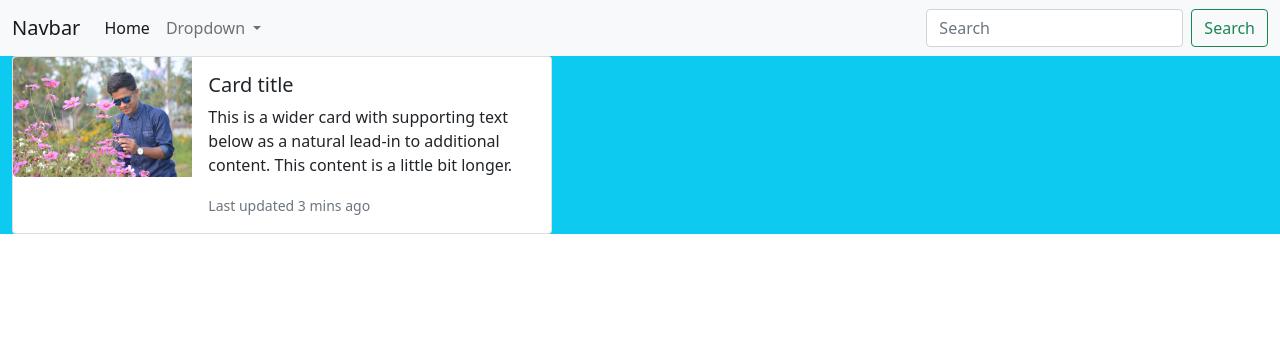
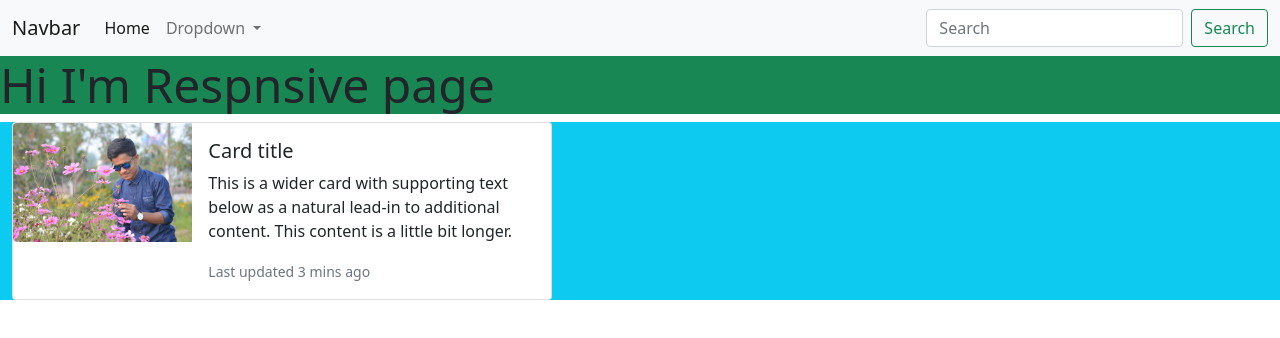
Before and after one commit to parvez-swe/github, a plain HTML site: page index.html in a window 1280 px wide. Drawn offline with nearby package versions, Linux system fonts and the light colour scheme.

Commit message:
index.html
add a heading with success background color

```diff
--- a/index.html
+++ b/index.html
@@ -38,7 +38,7 @@
       </div>
     </div>
   </nav>
-
+      <h1 class="display-5 bg-success">Hi I'm Respnsive page</h1>
 <div class="container-fluid bg-info">
   <div class="card mb-3 mp-5" style="max-width: 540px;">
     <div class="row g-0">
```
